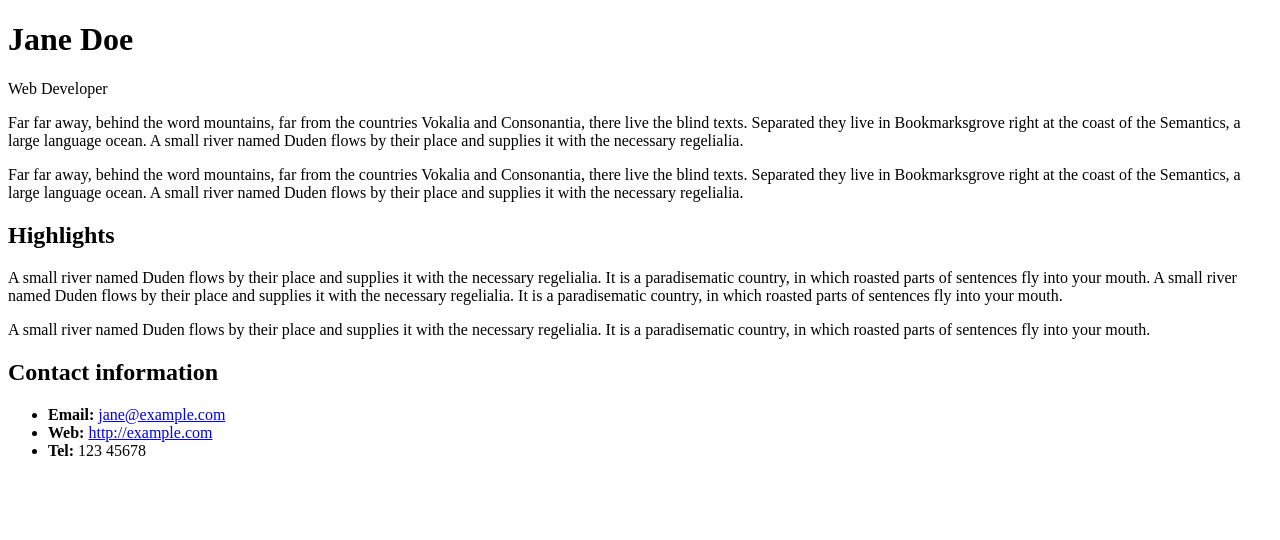
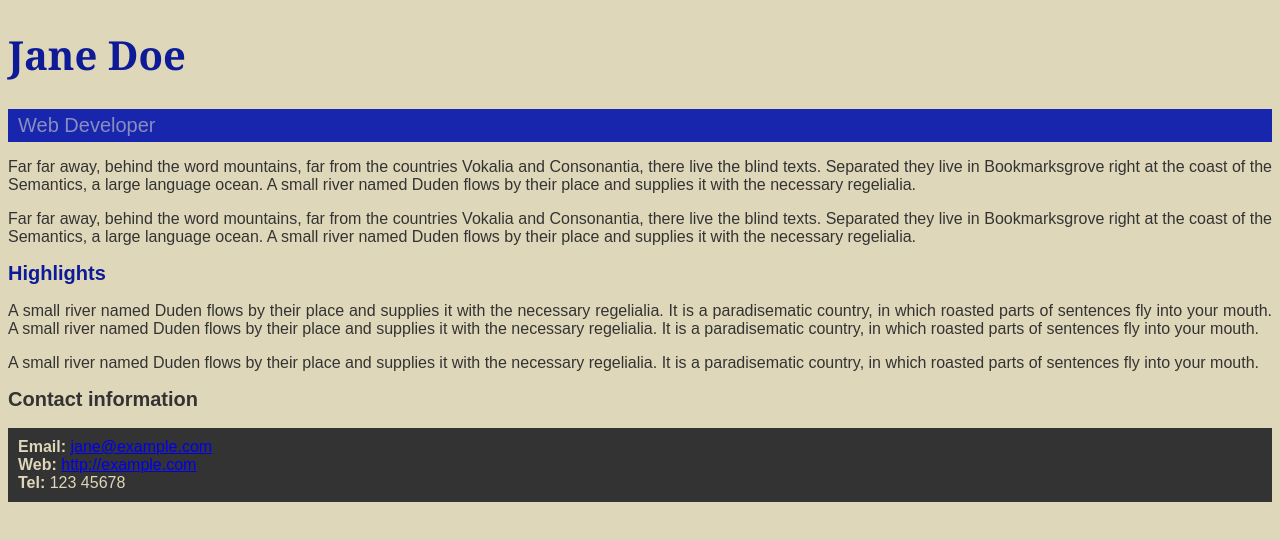
Before and after one commit to Adrianagazato/Digital-house, a plain HTML site: page index.html in a window 1280 px wide. Drawn offline with Linux system fonts and the light colour scheme.

Commit message:
finalizado

```diff
--- a/index.html
+++ b/index.html
@@ -4,6 +4,7 @@
   <head>
     <meta charset="utf-8">
     <title>Jane Doe</title>
+    <link rel="stylesheet" href="sytle.css">
   </head>
 
   <body>
--- /dev/null
+++ b/sytle.css
@@ -0,0 +1,44 @@
+body {
+    background-color: rgb(223, 215, 185);
+    color: rgb(51, 51, 51);
+    font-family: Arial, Helvetica, sans-serif;
+
+
+}
+
+h1 {
+
+    font-weight: bold;
+    color: blue;
+    color: #0d1b97;
+    font-family: Georgia, 'Times New Roman', Times, serif;
+    font-size: 40px;
+
+}
+
+h2 {
+    font-size: 20px;
+}
+
+.job-title {
+    background-color: #1726ad;
+    color: #898dbe;
+    font-size: 20px;
+    padding: 5px 10px 5px 10px
+
+}
+
+#high {
+    color: rgb(13, 27, 151);
+}
+
+ul {
+    background-color: #333333;
+    color: rgb(223, 215, 185);
+    padding: 10px;
+}
+
+
+p {
+    text-align: justify;
+}
```
Also changed, not shown: download.jpeg (added).
